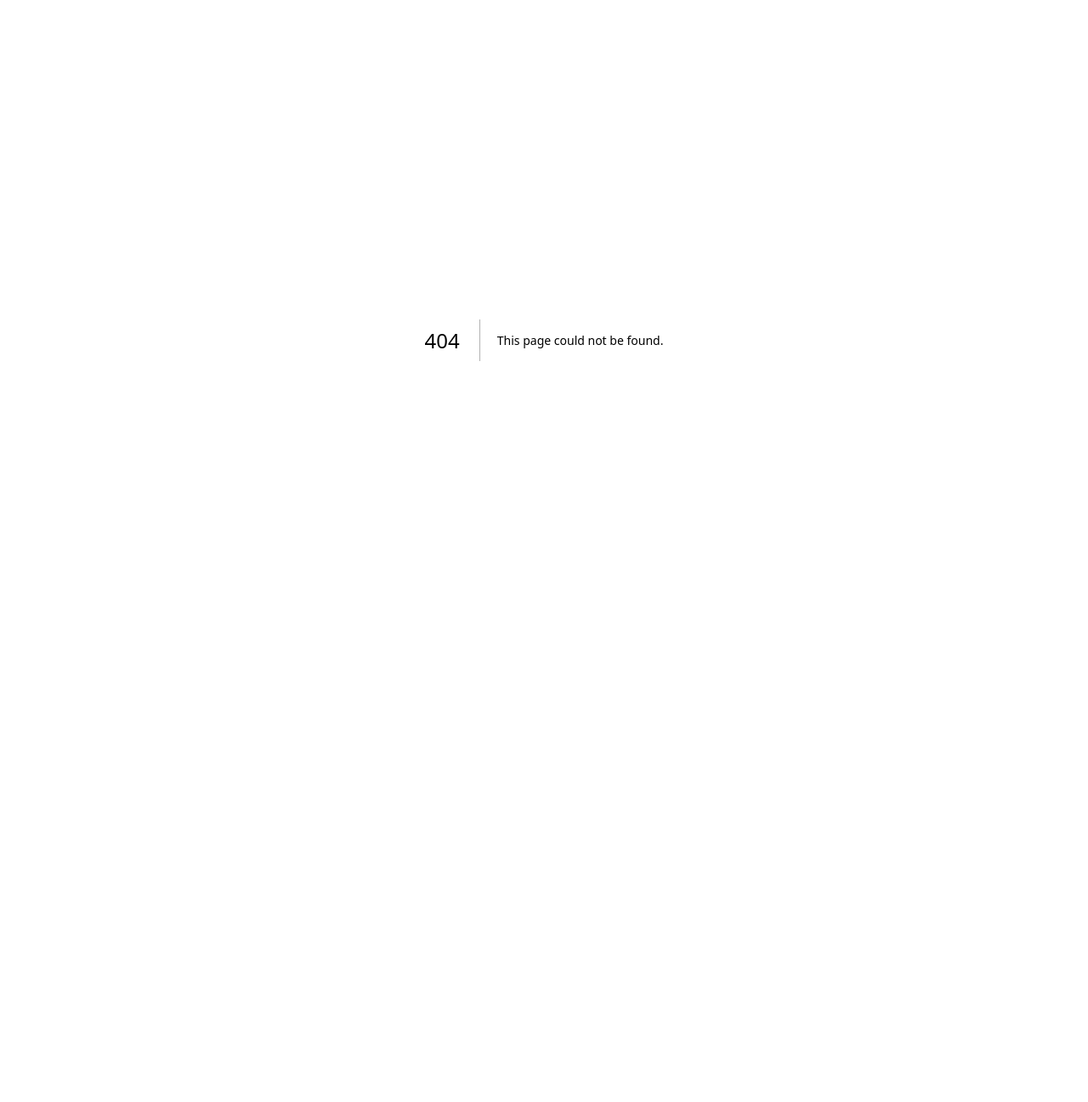
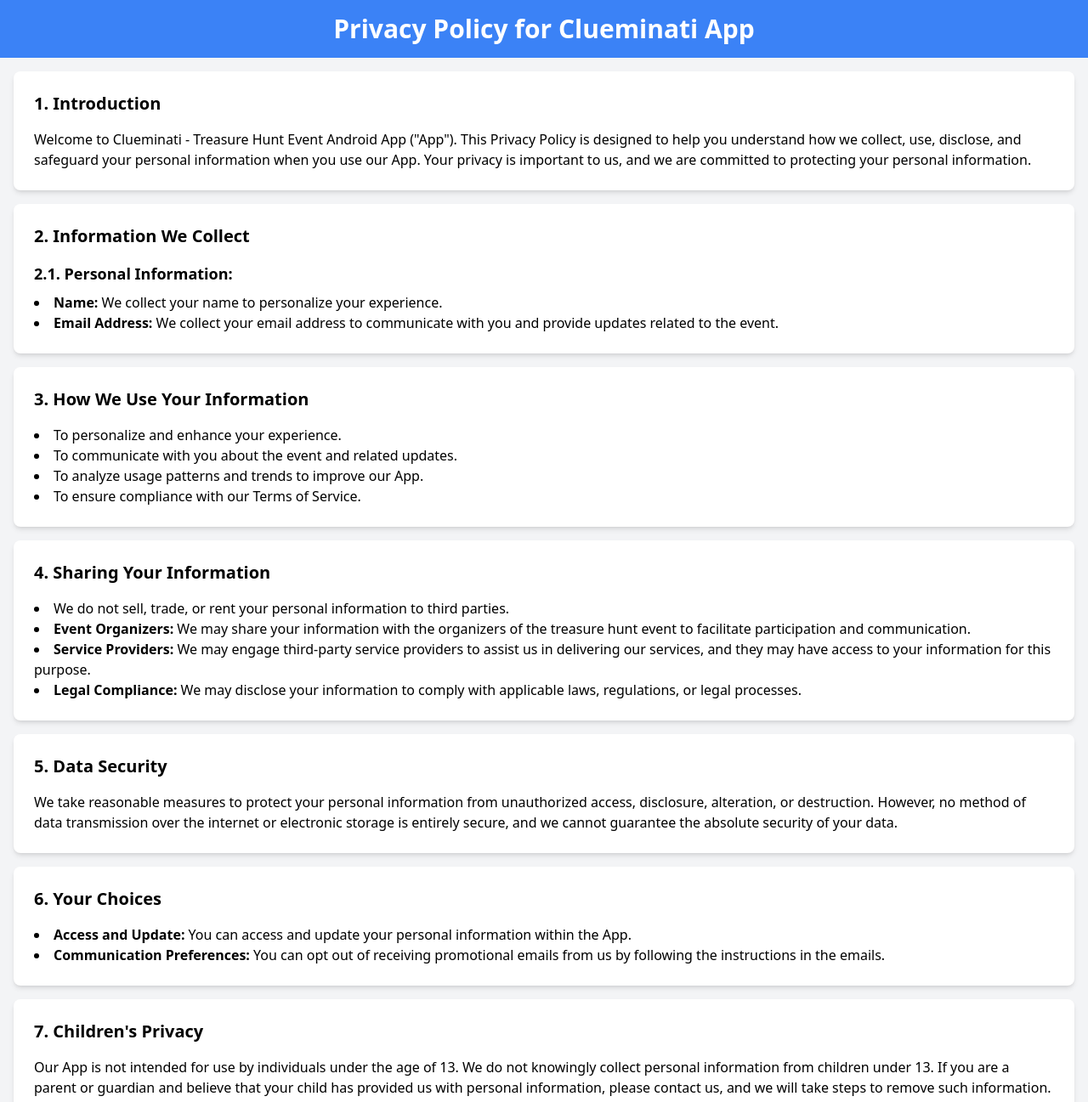
Before and after one commit to CodeChefVIT/clueminati23-landing, a Next.js app in the folder clueminati24-landing/: page /privacy in a window 1280 px wide. Before the commit this address had no page. Shown: the top 1297 px of the page at 85% size. Before the commit the page ends 800 px from the top, so only its background shows below. Built offline with nearby package versions, Linux system fonts and the light colour scheme.

Commit message:
feat: privacy page

```diff
--- /dev/null
+++ b/clueminati24-landing/src/pages/privacy.js
@@ -0,0 +1,166 @@
+// pages/PrivacyPolicy.js
+
+import Head from "next/head";
+
+const PrivacyPolicy = () => {
+  return (
+    <div className="bg-gray-100 min-h-screen">
+      <Head>
+        <title>Privacy Policy for Clueminati App</title>
+      </Head>
+
+      <header className="bg-blue-500 py-4">
+        <h1 className="text-white text-3xl font-semibold text-center">
+          Privacy Policy for Clueminati App
+        </h1>
+      </header>
+
+      <main className="container mx-auto p-4">
+        <section className="bg-white rounded-lg shadow-md p-6 mb-4">
+          <h2 className="text-xl font-semibold mb-4">1. Introduction</h2>
+          <p>
+            Welcome to Clueminati - Treasure Hunt Event Android App ("App").
+            This Privacy Policy is designed to help you understand how we
+            collect, use, disclose, and safeguard your personal information when
+            you use our App. Your privacy is important to us, and we are
+            committed to protecting your personal information.
+          </p>
+        </section>
+
+        <section className="bg-white rounded-lg shadow-md p-6 mb-4">
+          <h2 className="text-xl font-semibold mb-4">
+            2. Information We Collect
+          </h2>
+          <h3 className="text-lg font-semibold mb-2">
+            2.1. Personal Information:
+          </h3>
+          <ul className="list-disc list-inside">
+            <li>
+              <strong>Name:</strong> We collect your name to personalize your
+              experience.
+            </li>
+            <li>
+              <strong>Email Address:</strong> We collect your email address to
+              communicate with you and provide updates related to the event.
+            </li>
+          </ul>
+        </section>
+
+        <section className="bg-white rounded-lg shadow-md p-6 mb-4">
+          <h2 className="text-xl font-semibold mb-4">
+            3. How We Use Your Information
+          </h2>
+          <ul className="list-disc list-inside">
+            <li>To personalize and enhance your experience.</li>
+            <li>
+              To communicate with you about the event and related updates.
+            </li>
+            <li>To analyze usage patterns and trends to improve our App.</li>
+            <li>To ensure compliance with our Terms of Service.</li>
+          </ul>
+        </section>
+
+        <section className="bg-white rounded-lg shadow-md p-6 mb-4">
+          <h2 className="text-xl font-semibold mb-4">
+            4. Sharing Your Information
+          </h2>
+          <ul className="list-disc list-inside">
+            <li>
+              We do not sell, trade, or rent your personal information to third
+              parties.
+            </li>
+            <li>
+              <strong>Event Organizers:</strong> We may share your information
+              with the organizers of the treasure hunt event to facilitate
+              participation and communication.
+            </li>
+            <li>
+              <strong>Service Providers:</strong> We may engage third-party
+              service providers to assist us in delivering our services, and
+              they may have access to your information for this purpose.
+            </li>
+            <li>
+              <strong>Legal Compliance:</strong> We may disclose your
+              information to comply with applicable laws, regulations, or legal
+              processes.
+            </li>
+          </ul>
+        </section>
+
+        <section className="bg-white rounded-lg shadow-md p-6 mb-4">
+          <h2 className="text-xl font-semibold mb-4">5. Data Security</h2>
+          <p>
+            We take reasonable measures to protect your personal information
+            from unauthorized access, disclosure, alteration, or destruction.
+            However, no method of data transmission over the internet or
+            electronic storage is entirely secure, and we cannot guarantee the
+            absolute security of your data.
+          </p>
+        </section>
+
+        <section className="bg-white rounded-lg shadow-md p-6 mb-4">
+          <h2 className="text-xl font-semibold mb-4">6. Your Choices</h2>
+          <ul className="list-disc list-inside">
+            <li>
+              <strong>Access and Update:</strong> You can access and update your
+              personal information within the App.
+            </li>
+            <li>
+              <strong>Communication Preferences:</strong> You can opt out of
+              receiving promotional emails from us by following the instructions
+              in the emails.
+            </li>
+          </ul>
+        </section>
+
+        <section className="bg-white rounded-lg shadow-md p-6 mb-4">
+          <h2 className="text-xl font-semibold mb-4">7. Children's Privacy</h2>
+          <p>
+            Our App is not intended for use by individuals under the age of 13.
+            We do not knowingly collect personal information from children under
+            13. If you are a parent or guardian and believe that your child has
+            provided us with personal information, please contact us, and we
+            will take steps to remove such information.
+          </p>
+        </section>
+
+        <section className="bg-white rounded-lg shadow-md p-6 mb-4">
+          <h2 className="text-xl font-semibold mb-4">
+            8. Changes to this Privacy Policy
+          </h2>
+          <p>
+            We may update this Privacy Policy to reflect changes in our
+            practices or for other operational, legal, or regulatory reasons. We
+            will notify you of any changes by posting the updated Privacy Policy
+            within the App. We encourage you to review this Privacy Policy
+            periodically.
+          </p>
+        </section>
+
+        <section className="bg-white rounded-lg shadow-md p-6 mb-4">
+          <h2 className="text-xl font-semibold mb-4">9. Contact Us</h2>
+          <p>
+            If you have any questions, concerns, or requests regarding this
+            Privacy Policy or the processing of your personal information,
+            please contact us at:
+          </p>
+          <p>[Insert Contact Information]</p>
+        </section>
+
+        <section className="bg-white rounded-lg shadow-md p-6 mb-4">
+          <h2 className="text-xl font-semibold mb-4">10. Consent</h2>
+          <p>
+            By using the Clueminati App, you consent to the terms and practices
+            outlined in this Privacy Policy.
+          </p>
+        </section>
+      </main>
+
+      <footer className="bg-gray-200 py-4 text-center">
+        &copy; {new Date().getFullYear()} Clueminati App
+      </footer>
+    </div>
+  );
+};
+
+export default PrivacyPolicy;
```
Also changed, not shown: 1 other file (tests, documents, lock files or other folders).
